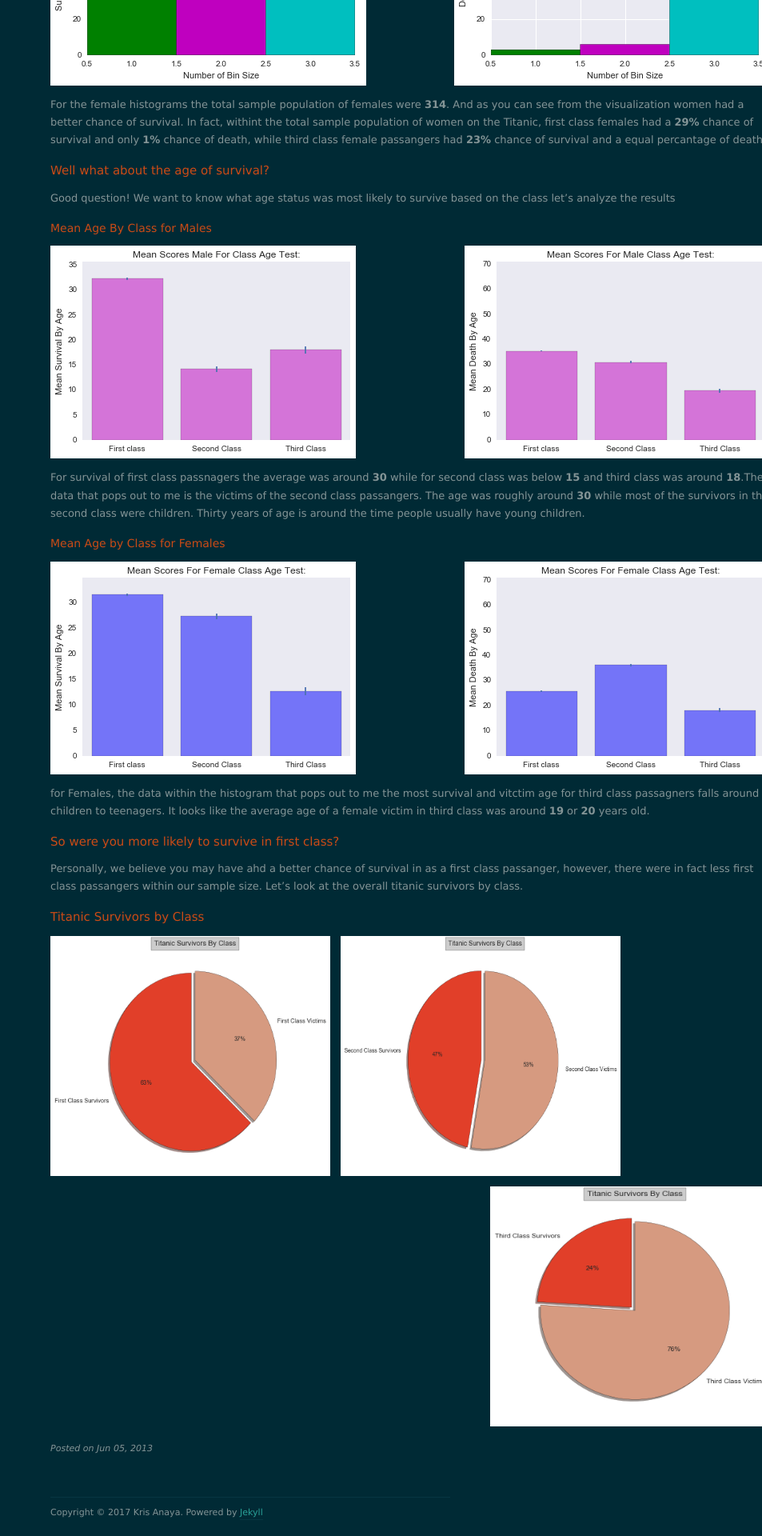
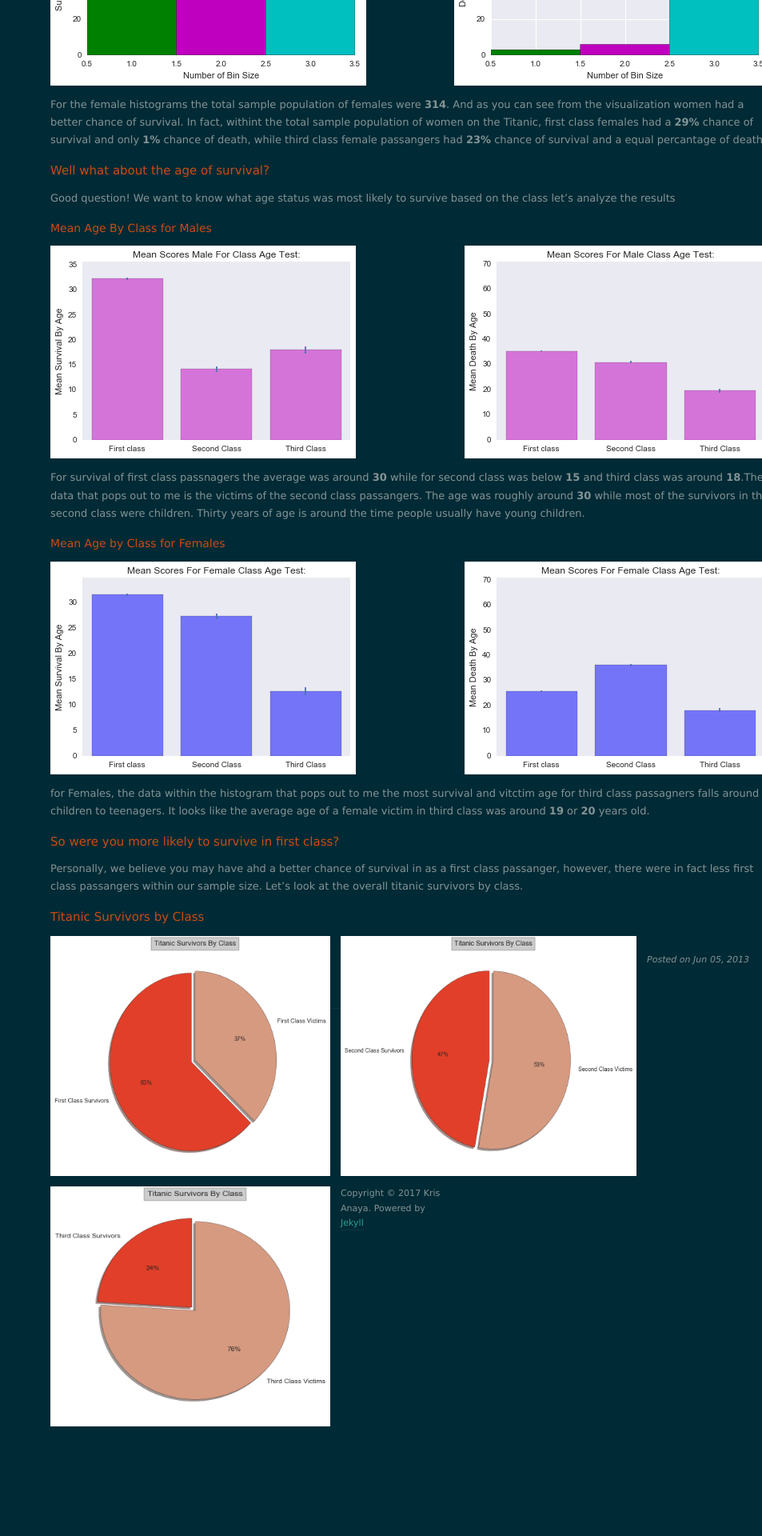
Before and after one commit to krismanaya/krismanaya.github.io, a Jekyll site: the page built from _posts/2013-06-05-welcome-to-jekyll.markdown, in a window 1280 px wide. Shown: the part 1650-3570 px from the top of the page at 80% size, without its empty margins (327-1280 px from the left). Built offline with Jekyll 4.4.1, drawn with Linux system fonts in a browser that asks for light colours; nearby versions of some CDN libraries; after the commit the page ends 3446 px from its top, so only the background shows below that.

Commit message:
move image

```diff
--- a/_posts/2013-06-05-welcome-to-jekyll.markdown
+++ b/_posts/2013-06-05-welcome-to-jekyll.markdown
@@ -66,5 +66,5 @@ Personally, we believe you may have ahd a better chance of survival in as a firs
 ## Titanic Survivors by Class
 
 <img src="/images/PIEFC.png" width="350" height="300" class="left"/>
-<img src="/images/PIESC.png" width="350" height="300" class="left"/>
-<img src="/images/PIETC.png" width="350" height="300" class="right"/>
+<img src="/images/PIESC.png" width="370" height="300" class="left"/>
+<img src="/images/PIETC.png" width="350" height="300" class="left"/>
```
